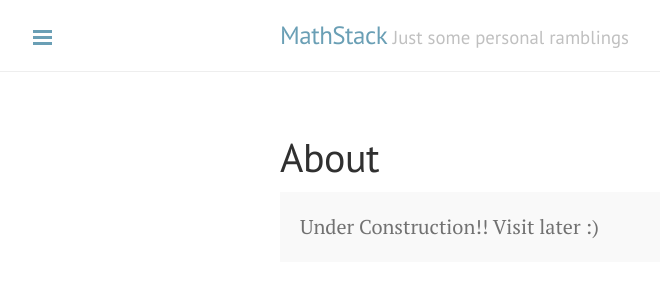
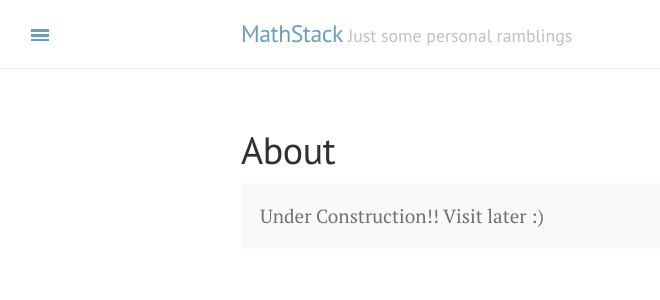
Before and after one commit to vramana/blog, a Jekyll site: the page built from about.md, in a window 1280 px wide. Shown: the top 300 px of the page, without its empty margins (0-660 px from the left). Built offline with Jekyll 4.4.1, drawn with Linux system fonts in a browser that asks for light colours.

Commit message:
layout changes

```diff
--- a/public/css/lanyon.css
+++ b/public/css/lanyon.css
@@ -82,7 +82,7 @@ h1, h2, h3, h4, h5, h6 {
 }
 @media (min-width: 56em) {
   .container {
-    max-width: 38rem;
+    max-width: 44rem;
   }
 }
 
--- a/public/css/poole.css
+++ b/public/css/poole.css
@@ -54,7 +54,7 @@ html {
 }
 @media (min-width: 38em) {
   html {
-    font-size: 20px;
+    font-size: 19px;
   }
 }
 
```
Also changed, not shown: _posts/2014-09-12-algorithms-quick-find.md (+2 -2 lines).
